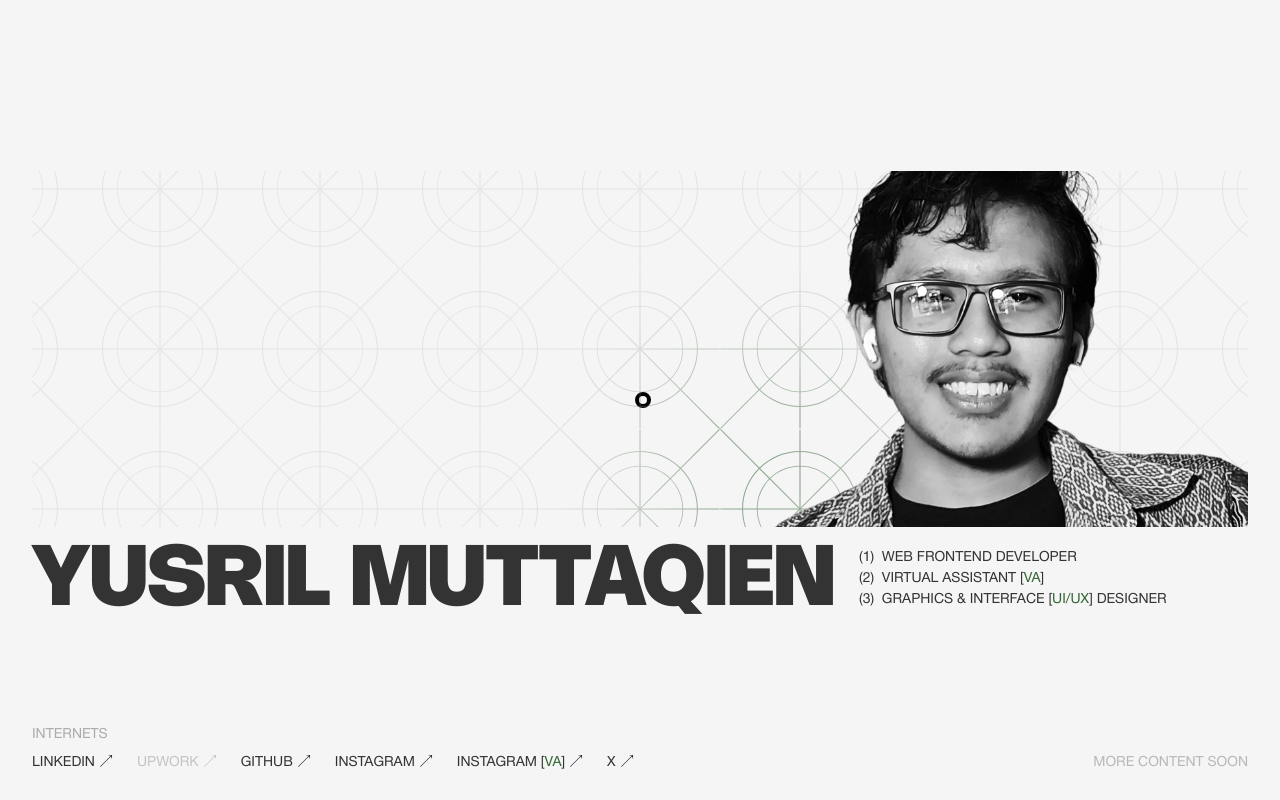
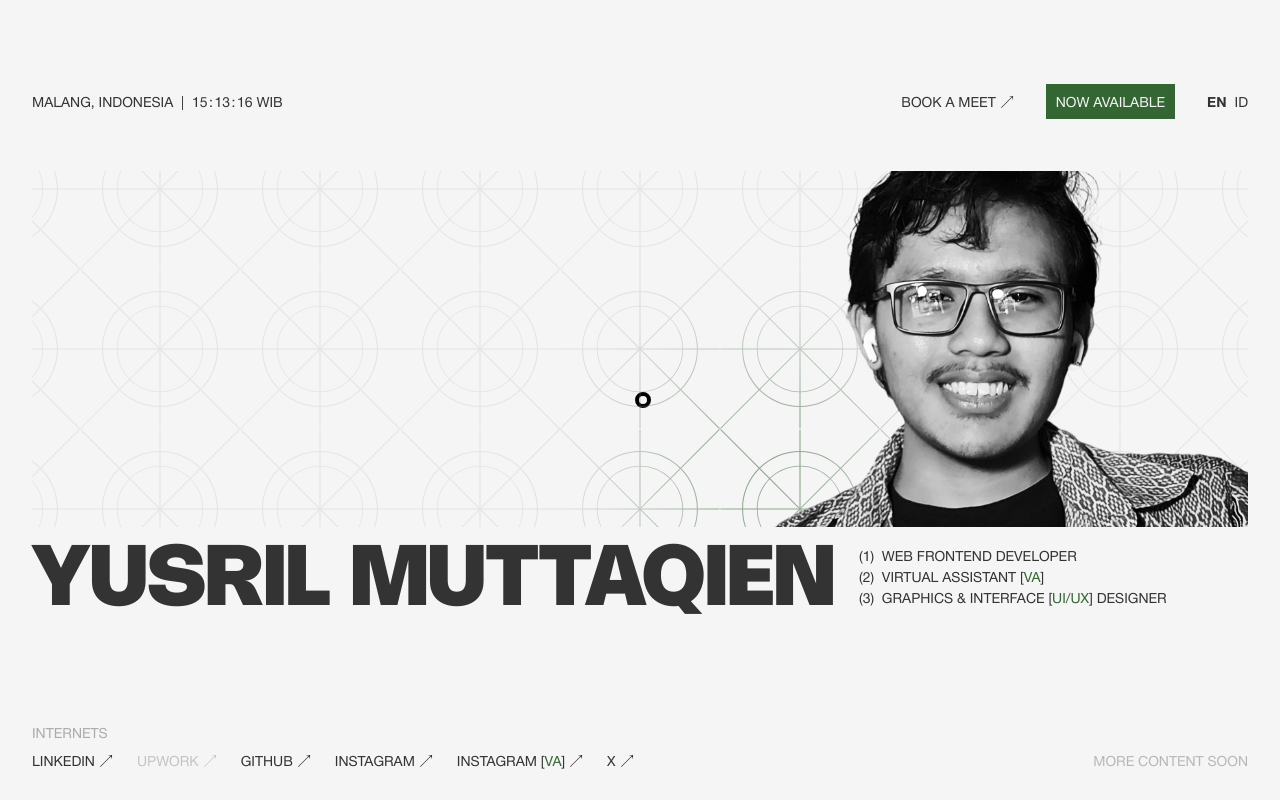
Before and after one commit to yusrmuttaqien/yusrmuttaqien-site, a Next.js app: page / in a window 1280 px wide. Built offline with nearby package versions, Linux system fonts and the light colour scheme.

Commit message:
update - Loader text position - remove navbar invisible styling

```diff
--- a/src/components/Loader/index.tsx
+++ b/src/components/Loader/index.tsx
@@ -29,7 +29,7 @@ export default function Loader(props: LoaderProps) {
         className
       )}
     >
-      <p className="trim-helvetiva-neue select-none">A moment please</p>
+      <p className="trim-helvetiva-neue select-none mb-16">A moment please</p>
     </div>
   );
 }
--- a/src/components/Navbar/index.tsx
+++ b/src/components/Navbar/index.tsx
@@ -18,7 +18,7 @@ import type { NavbarProps } from '@/components/Navbar/type';
 export const classes = tv({
   slots: {
     navbar: classMerge(
-      'sticky mix-blend-difference flex justify-between text-beige invisible',
+      'sticky mix-blend-difference flex justify-between text-beige',
       'hoverable:hover:mix-blend-normal after:absolute after:-inset-x-[1.125rem]',
       'after:-inset-y-[25%] after:bg-transparent after:pointer-events-none',
       'after:-z-[1] hoverable:hover:after:bg-dynamic-[beige_80]',
```
